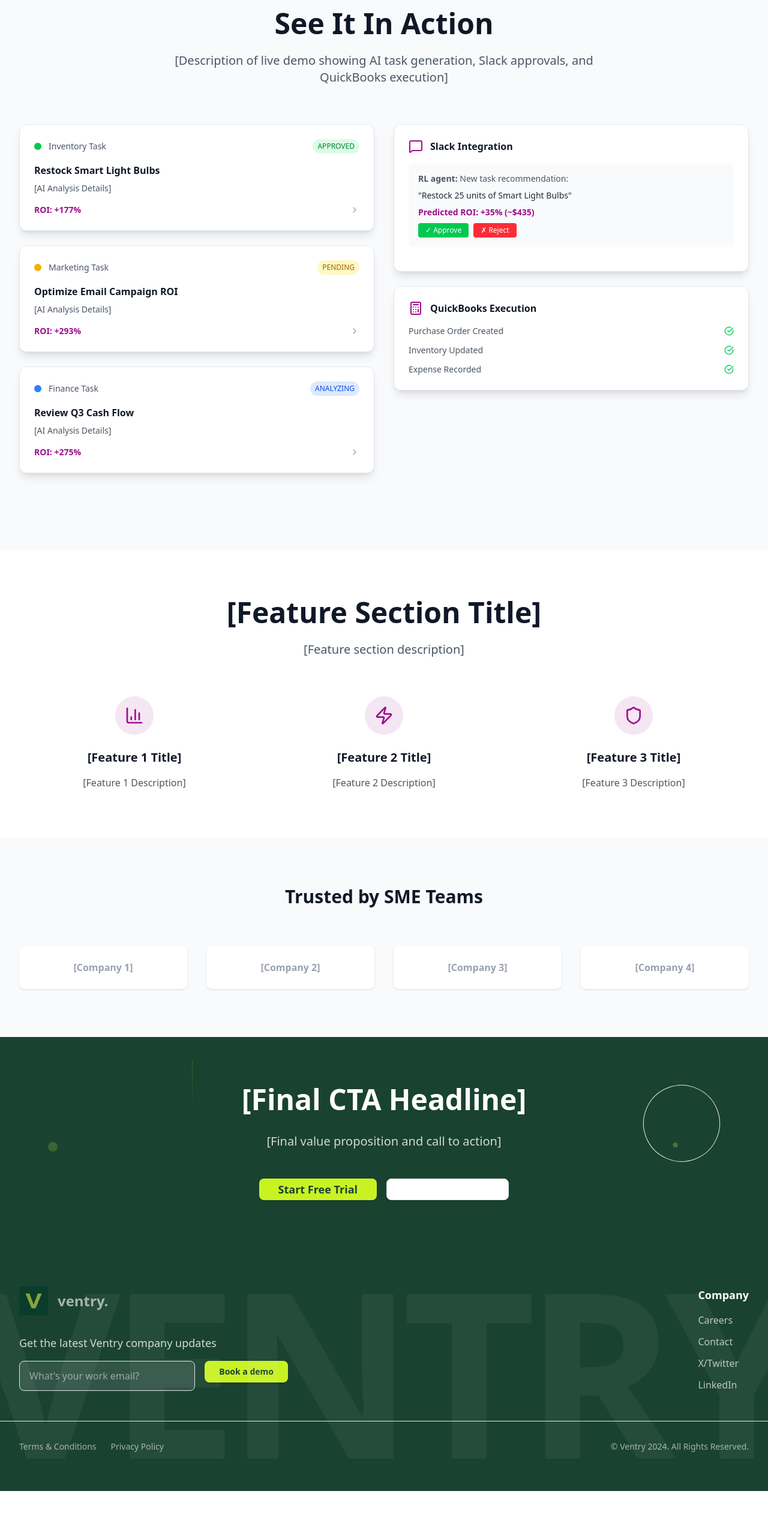
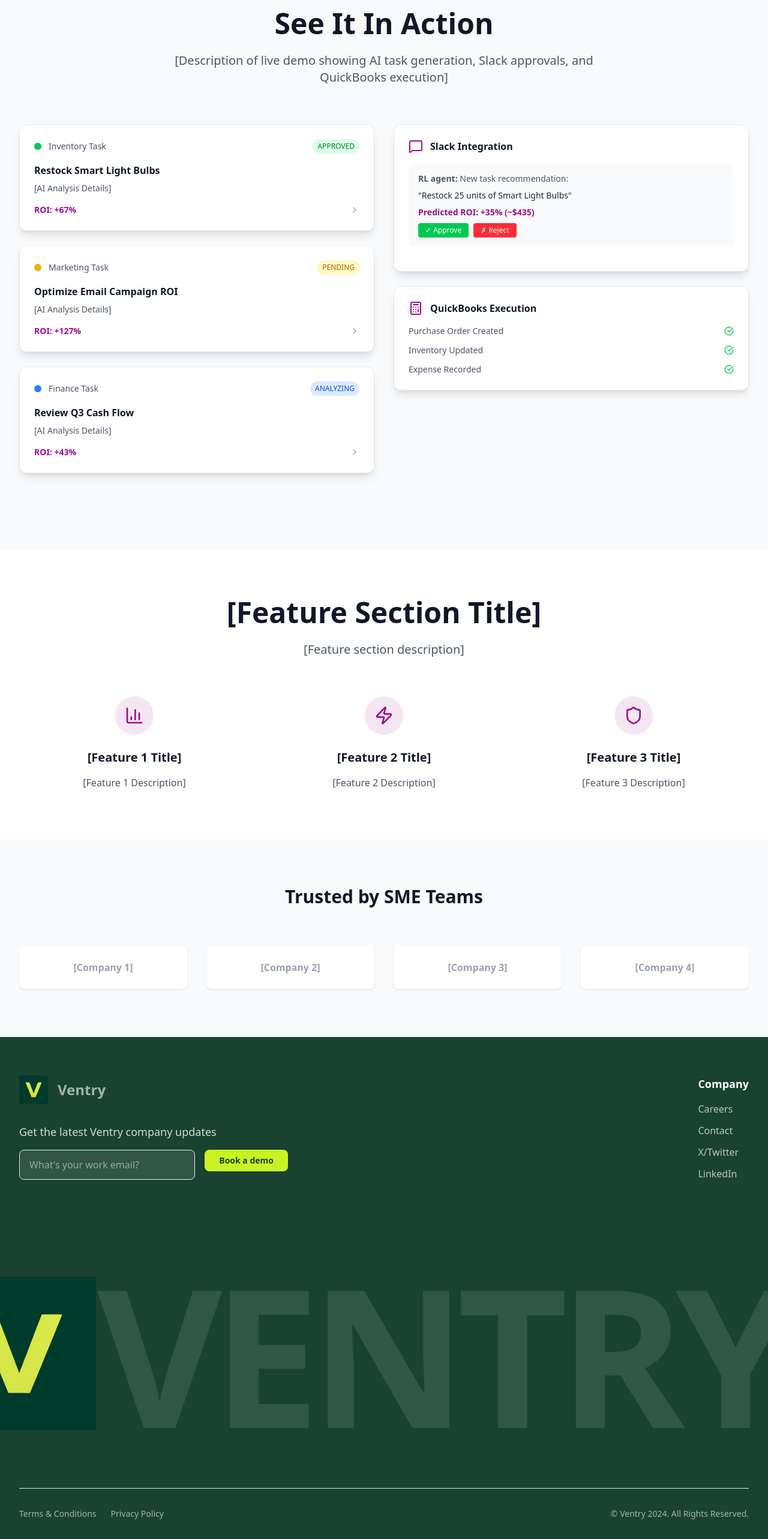
Before and after one commit to dongdimianlyu/ventry-with-rl, a Next.js app: page / in a window 1280 px wide. Shown: the part 1533-4099 px from the top of the page at 60% size. Before the commit the page ends 4019 px from the top, so only its background shows below. Built offline with nearby package versions, Linux system fonts and the light colour scheme.

Commit message:
sdfdsfsdfas

```diff
--- a/pending_approvals.json
+++ b/pending_approvals.json
@@ -1,6 +1,6 @@
 {
-  "message_ts": "1752314434.223739",
-  "sent_at": "2025-07-12T18:00:34.352335",
+  "message_ts": "1752329771.908589",
+  "sent_at": "2025-07-12T22:16:12.104031",
   "recommendation": {
     "action": "restock",
     "quantity": 50,
--- a/rl-agent/recommendations.json
+++ b/rl-agent/recommendations.json
@@ -7,8 +7,8 @@
   "reasoning": "Seasonal uptick detected for smart home devices category. Machine learning model predicts 3x sales increase over next 14 days based on historical patterns.",
   "item": "Smart Light Bulbs",
   "category": "Home Automation",
-  "timestamp": "2025-07-12T10:00:33.570Z",
-  "generated_at": "2025-07-12T10:00:33.570Z",
+  "timestamp": "2025-07-12T14:16:11.537Z",
+  "generated_at": "2025-07-12T14:16:11.537Z",
   "user_id": "1",
   "alternative_actions": [
     {
--- a/src/app/page.tsx
+++ b/src/app/page.tsx
@@ -130,7 +130,7 @@ const LiveDemoCard = ({
     <h4 className="font-semibold text-gray-900 mb-2">{title}</h4>
     <p className="text-gray-600 text-sm mb-4">[AI Analysis Details]</p>
          <div className="flex items-center justify-between">
-       <span className="text-[#9b0e8d] text-sm font-semibold">ROI: +{Math.floor(Math.random() * 200 + 100)}%</span>
+       <span className="text-[#9b0e8d] text-sm font-semibold">ROI: +{Math.floor(Math.random() * 80 + 15)}%</span>
        <ChevronRight className="h-4 w-4 text-gray-400" />
      </div>
   </motion.div>
@@ -471,24 +471,77 @@ export default function LandingPage() {
 
           <div className="grid lg:grid-cols-2 gap-8 mb-12">
                          <div className="space-y-6">
-              <LiveDemoCard
-                title="Restock Smart Light Bulbs"
-                type="Inventory Task"
-                status="approved"
-                delay={0.2}
-              />
-              <LiveDemoCard
-                title="Optimize Email Campaign ROI"
-                type="Marketing Task"
-                status="pending"
-                delay={0.4}
-              />
-              <LiveDemoCard
-                title="Review Q3 Cash Flow"
-                type="Finance Task"
-                status="analyzing"
-                delay={0.6}
-              />
+               <motion.div
+                 initial={{ opacity: 0, y: 30, rotateX: 10 }}
+                 whileInView={{ opacity: 1, y: 0, rotateX: 0 }}
+                 transition={{ delay: 0.2, duration: 0.6, ease: "easeOut" }}
+                 whileHover={{ y: -5, scale: 1.02 }}
+                 className="bg-white rounded-xl shadow-lg border border-gray-100 p-6"
+               >
+                 <div className="flex items-center justify-between mb-4">
+                   <div className="flex items-center space-x-3">
+                     <div className="w-3 h-3 rounded-full bg-green-500"></div>
+                     <span className="text-gray-600 text-sm font-medium">Inventory Task</span>
+                   </div>
+                   <span className="text-xs px-2 py-1 rounded-full font-medium bg-green-100 text-green-700">
+                     APPROVED
+                   </span>
+                 </div>
+                 <h4 className="font-semibold text-gray-900 mb-2">Restock Smart Light Bulbs</h4>
+                 <p className="text-gray-600 text-sm mb-4">[AI Analysis Details]</p>
+                 <div className="flex items-center justify-between">
+                   <span className="text-[#9b0e8d] text-sm font-semibold">ROI: +67%</span>
+                   <ChevronRight className="h-4 w-4 text-gray-400" />
+                 </div>
+               </motion.div>
+
+               <motion.div
+                 initial={{ opacity: 0, y: 30, rotateX: 10 }}
+                 whileInView={{ opacity: 1, y: 0, rotateX: 0 }}
+                 transition={{ delay: 0.4, duration: 0.6, ease: "easeOut" }}
+                 whileHover={{ y: -5, scale: 1.02 }}
+                 className="bg-white rounded-xl shadow-lg border border-gray-100 p-6"
+               >
+                 <div className="flex items-center justify-between mb-4">
+                   <div className="flex items-center space-x-3">
+                     <div className="w-3 h-3 rounded-full bg-yellow-500"></div>
+                     <span className="text-gray-600 text-sm font-medium">Marketing Task</span>
+                   </div>
+                   <span className="text-xs px-2 py-1 rounded-full font-medium bg-yellow-100 text-yellow-700">
+                     PENDING
+                   </span>
+                 </div>
+                 <h4 className="font-semibold text-gray-900 mb-2">Optimize Email Campaign ROI</h4>
+                 <p className="text-gray-600 text-sm mb-4">[AI Analysis Details]</p>
+                 <div className="flex items-center justify-between">
+                   <span className="text-[#9b0e8d] text-sm font-semibold">ROI: +127%</span>
+                   <ChevronRight className="h-4 w-4 text-gray-400" />
+                 </div>
+               </motion.div>
+
+               <motion.div
+                 initial={{ opacity: 0, y: 30, rotateX: 10 }}
+                 whileInView={{ opacity: 1, y: 0, rotateX: 0 }}
+                 transition={{ delay: 0.6, duration: 0.6, ease: "easeOut" }}
+                 whileHover={{ y: -5, scale: 1.02 }}
+                 className="bg-white rounded-xl shadow-lg border border-gray-100 p-6"
+               >
+                 <div className="flex items-center justify-between mb-4">
+                   <div className="flex items-center space-x-3">
+                     <div className="w-3 h-3 rounded-full bg-blue-500"></div>
+                     <span className="text-gray-600 text-sm font-medium">Finance Task</span>
+                   </div>
+                   <span className="text-xs px-2 py-1 rounded-full font-medium bg-blue-100 text-blue-700">
+                     ANALYZING
+                   </span>
+                 </div>
+                 <h4 className="font-semibold text-gray-900 mb-2">Review Q3 Cash Flow</h4>
+                 <p className="text-gray-600 text-sm mb-4">[AI Analysis Details]</p>
+                 <div className="flex items-center justify-between">
+                   <span className="text-[#9b0e8d] text-sm font-semibold">ROI: +43%</span>
+                   <ChevronRight className="h-4 w-4 text-gray-400" />
+                 </div>
+               </motion.div>
              </div>
 
             <div className="space-y-6">
@@ -644,41 +697,12 @@ export default function LandingPage() {
         </div>
       </section>
 
-      {/* Final CTA Section */}
-      <section className="py-20 bg-[#1A4231] relative overflow-hidden">
-        <GeometricDecorations />
 
-        <div className="max-w-4xl mx-auto px-6 lg:px-8 text-center relative">
-          <motion.div
-            initial={{ opacity: 0, y: 30 }}
-            whileInView={{ opacity: 1, y: 0 }}
-            transition={{ duration: 0.8 }}
-          >
-            <h2 className="text-4xl lg:text-5xl font-bold text-white mb-8">
-              [Final CTA Headline]
-            </h2>
-            <p className="text-xl text-white/80 mb-12 max-w-2xl mx-auto">
-              [Final value proposition and call to action]
-            </p>
-
-            <div className="flex flex-col sm:flex-row gap-4 justify-center">
-              <motion.div whileHover={{ scale: 1.05 }} whileTap={{ scale: 0.95 }}>
-                <Button className="bg-[#C9F223] hover:bg-[#b8e01f] text-[#1A4231] px-8 py-4 text-lg font-semibold rounded-lg">
-                  Start Free Trial
-                </Button>
-              </motion.div>
-              <motion.div whileHover={{ scale: 1.05 }} whileTap={{ scale: 0.95 }}>
-                <Button variant="outline" className="border-white/20 text-white hover:bg-white/10 px-8 py-4 text-lg font-semibold rounded-lg">
-                  Schedule Demo
-                </Button>
-              </motion.div>
-            </div>
-          </motion.div>
-        </div>
-      </section>
 
              {/* Large VENTRY Section - Aviato Style */}
-       <section className="py-16 bg-[#1A4231] relative overflow-hidden">
+       <section className="bg-[#1A4231]">
+         {/* Content Section */}
+         <div className="py-16">
            <div className="max-w-7xl mx-auto px-6 lg:px-8">
              <div className="grid lg:grid-cols-2 gap-12 items-start">
                {/* Left side - Logo and CTA */}
@@ -687,13 +711,13 @@ export default function LandingPage() {
                    <img
                      src="/ventry-logo.png"
                      alt="Ventry Logo"
-                   className="w-12 h-12 object-contain opacity-60"
+                     className="w-12 h-12 object-contain opacity-100"
                      onError={(e) => {
                        const target = e.target as HTMLImageElement;
                        target.style.display = 'none';
                      }}
                    />
-                 <span className="text-2xl font-bold text-white/60">ventry.</span>
+                   <span className="text-2xl font-bold text-white/60">Ventry</span>
                  </div>
 
                  <div className="space-y-4">
@@ -726,16 +750,39 @@ export default function LandingPage() {
                </div>
              </div>
            </div>
+         </div>
 
-         {/* Large VENTRY text overlay */}
-         <div className="absolute inset-0 flex items-center justify-center pointer-events-none">
-           <div className="text-[12rem] md:text-[16rem] lg:text-[20rem] xl:text-[24rem] font-bold text-white/5 tracking-tighter leading-none select-none">
+         {/* Large VENTRY Section at Bottom */}
+         <div className="py-16 relative overflow-hidden">
+           <div className="max-w-7xl mx-auto px-6 lg:px-8">
+             <div className="flex items-center justify-center relative">
+               {/* Large Logo positioned to the left of VENTRY - with proper spacing */}
+               <div className="absolute left-0 top-1/2 transform -translate-y-1/2 -translate-x-8 md:-translate-x-16 lg:-translate-x-24 xl:-translate-x-32">
+                 <img
+                   src="/ventry-logo.png"
+                   alt="Ventry Logo"
+                   className="w-24 h-24 md:w-32 md:h-32 lg:w-48 lg:h-48 xl:w-64 xl:h-64 object-contain opacity-100"
+                   onError={(e) => {
+                     const target = e.target as HTMLImageElement;
+                     target.style.display = 'none';
+                   }}
+                 />
+               </div>
+
+               {/* Large VENTRY text */}
+               <div className="translate-x-24 text-[8rem] md:text-[12rem] lg:text-[16rem] xl:text-[20rem] font-bold text-white/10 tracking-tighter leading-none select-none">
   VENTRY
+</div>
+
+
+             </div>
            </div>
          </div>
 
          {/* Bottom links */}
-         <div className="max-w-7xl mx-auto px-6 lg:px-8 mt-12 pt-8 border-t border-white/10">
+         <div className="pb-8">
+           <div className="max-w-7xl mx-auto px-6 lg:px-8">
+             <div className="pt-8 border-t border-white/10">
                <div className="flex flex-col md:flex-row justify-between items-center">
                  <div className="flex space-x-6 text-sm text-white/60">
                    <a href="#" className="hover:text-white transition-colors">Terms & Conditions</a>
@@ -746,9 +793,9 @@ export default function LandingPage() {
                  </p>
                </div>
              </div>
+           </div>
+         </div>
        </section>
-
-
     </div>
   )
 }
```
Lines whose indentation alone changed are shown as unchanged.
